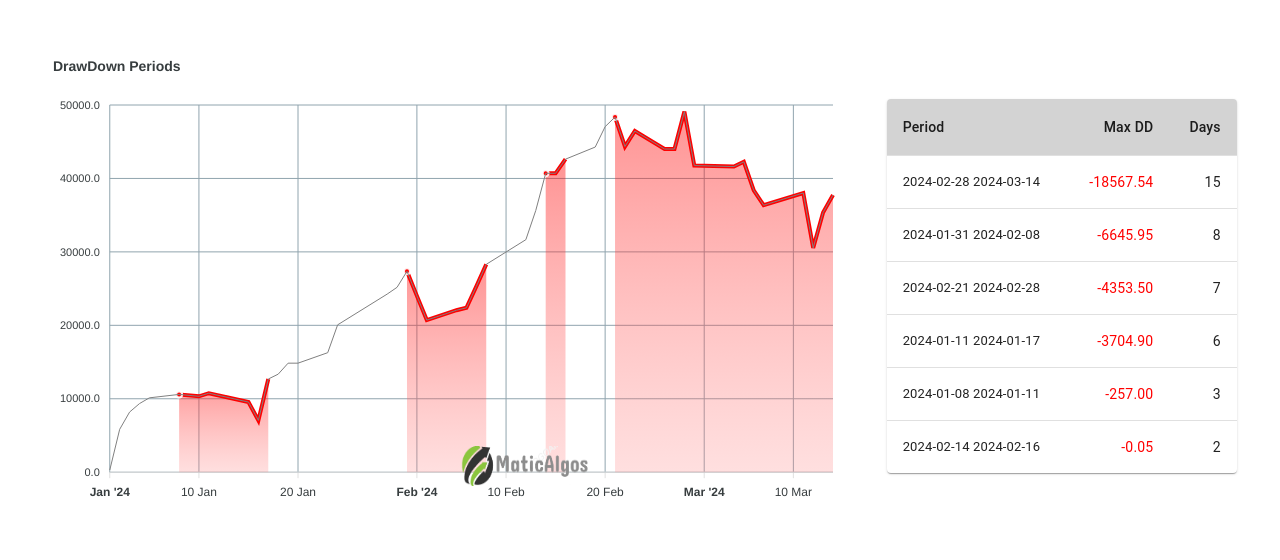
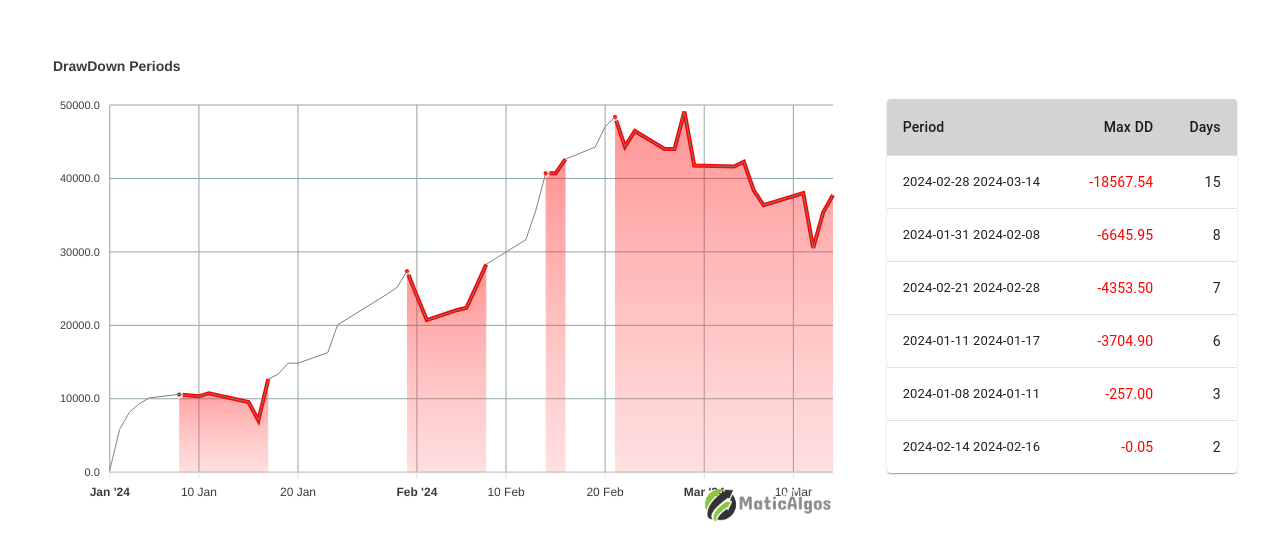
Before and after one commit to Ketan281/maticAlgos, a React (Create React App) app: page / in a window 1280 px wide. Shown: the part 114-674 px from the top of the page. Built offline with nearby package versions, Linux system fonts and the light colour scheme.

Commit message:
saved changes

```diff
--- a/src/App.css
+++ b/src/App.css
@@ -24,8 +24,8 @@
 .logo{
   z-index: 999;
   position:absolute;
-  left:36vw;
-  top:70vh;
+  left:55vw;
+  top:75vh;
   font-size: 35px;
   color:rgb(174, 172, 172);
   font-family:'Trebuchet MS', 'Lucida Sans Unicode', 'Lucida Grande', 'Lucida Sans', Arial, sans-serif;
@@ -33,7 +33,7 @@
 
 }
 .logo img{
-  height: 2.5rem;
+  height: 2rem;
   width: 8rem;
 }
 @media only screen and (max-width: 768px){
--- a/src/components/MixedCharts.js
+++ b/src/components/MixedCharts.js
@@ -134,6 +134,13 @@ function processData(combined, data) {
     },
     markers: { size: 0, hover: { size: 0 } },
     title: { text: 'DrawDown Periods', align: 'left' },
+    sparkline: {
+      enabled: true,
+      offsetX: -10,
+      offsetY: -10,
+      imageSize: 80,
+      image: logo
+    },
     tooltip: {
       enabled: true,
       enabledOnSeries:[0],
```
